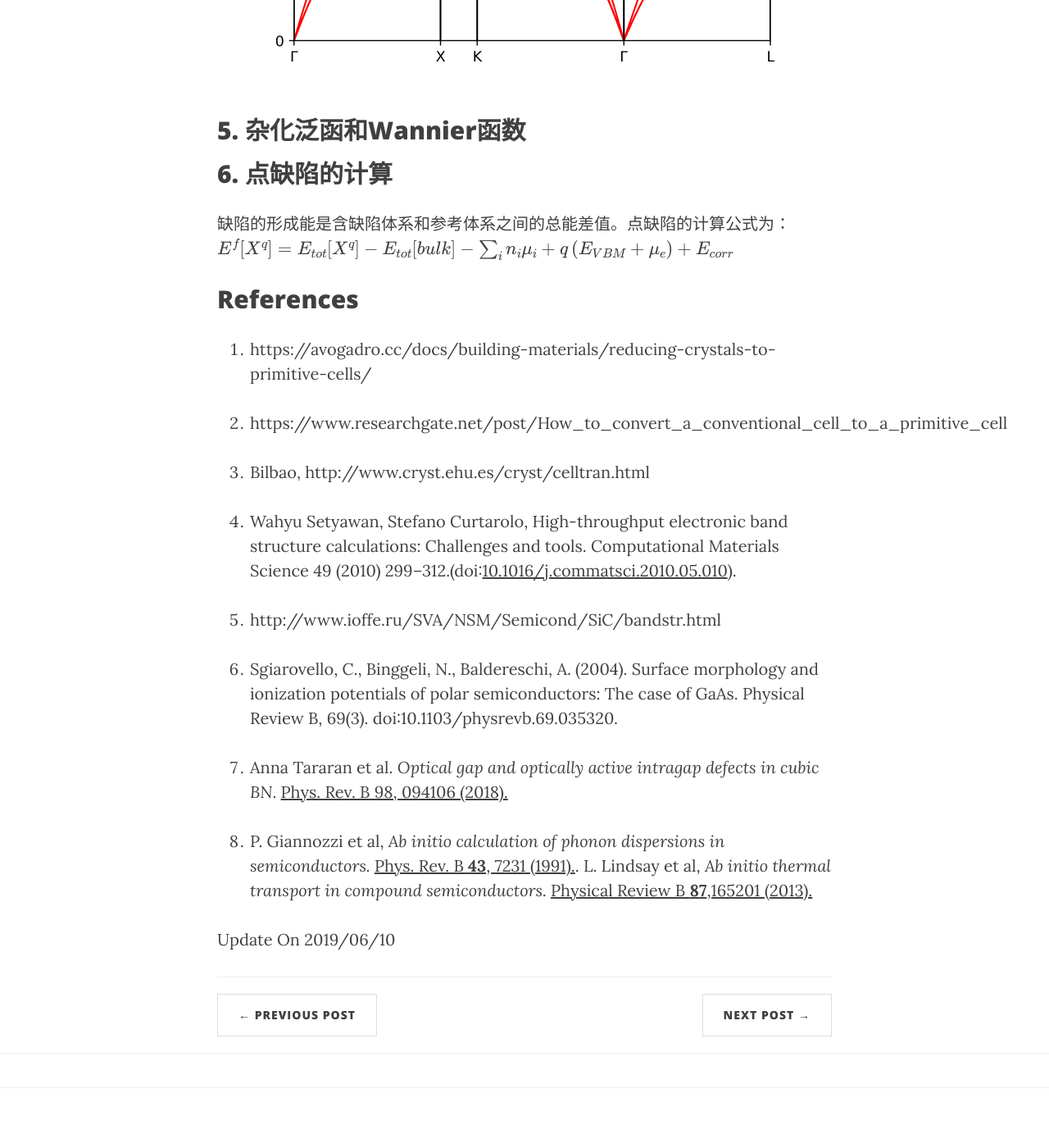
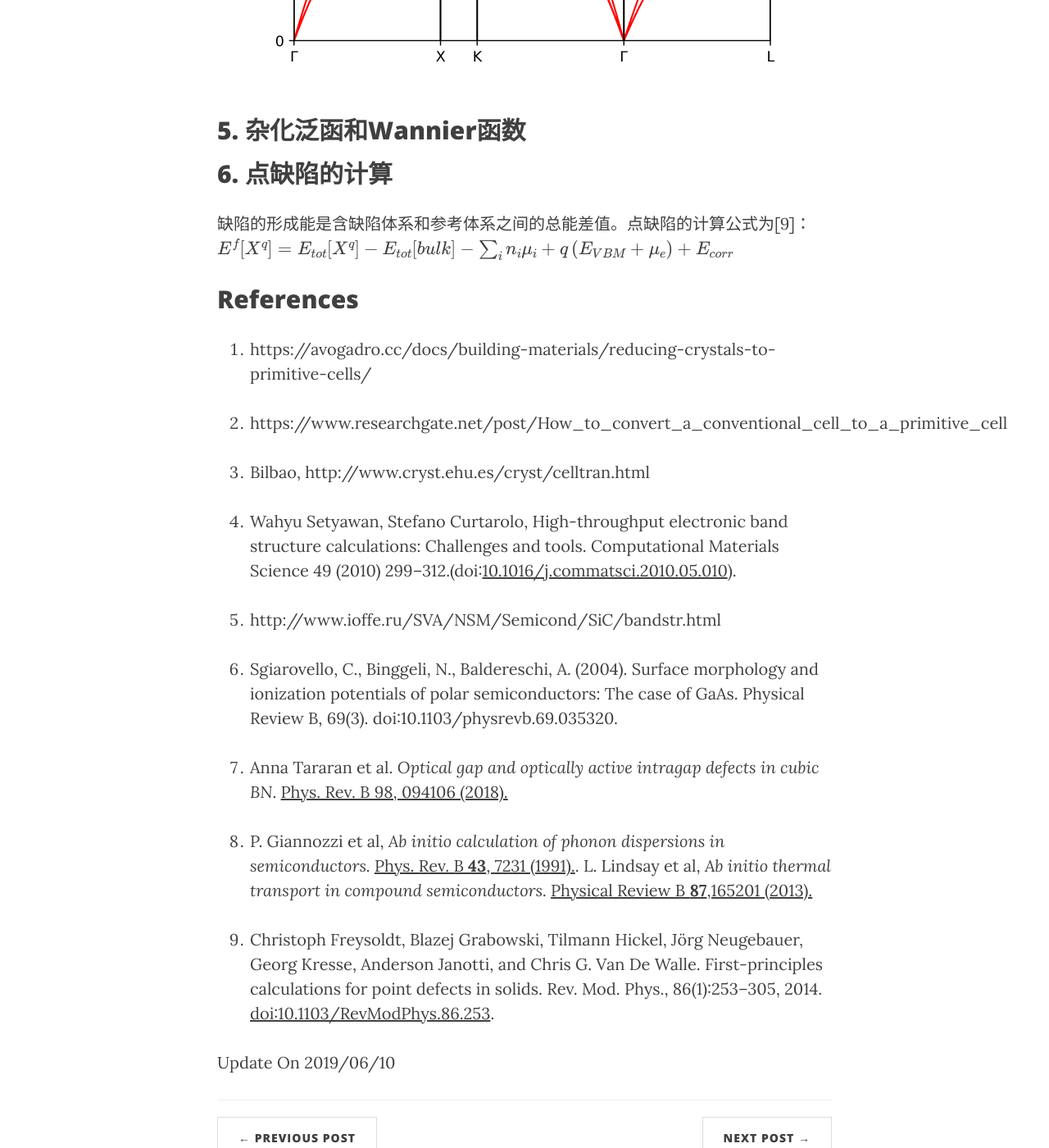
Before and after one commit to yyyu200/DFTbook, a Jekyll site: the page built from _posts/2019-04-01-HandsOn.md, in a window 1280 px wide and 1400 px high, scrolled down 26061 px. Shown: the whole window at 82% size. Built offline with Jekyll 4.4.1, drawn with Linux system fonts in a browser that asks for light colours; nearby versions of some CDN libraries; formulas are drawn with MathJax 3; comment, search, counter and statistics services are not loaded.

Commit message:
modify at20190611-10:56:52-aliyun

```diff
--- a/_posts/2019-04-01-HandsOn.md
+++ b/_posts/2019-04-01-HandsOn.md
@@ -918,7 +918,7 @@ ph.x计算结束后（这一步计算量很大），将动力学矩阵由q空间
 ## 5. 杂化泛函和Wannier函数
 
 ## 6. 点缺陷的计算
-缺陷的形成能是含缺陷体系和参考体系之间的总能差值。点缺陷的计算公式为：
+缺陷的形成能是含缺陷体系和参考体系之间的总能差值。点缺陷的计算公式为[9]：
 $E^f[X^q] = E_{tot}[X^q]-E_{tot}[bulk]-\sum_i n_i \mu_i + q \left(E_{VBM} + \mu_e \right) + E_{corr} $
 
 ## References
@@ -935,8 +935,10 @@ $E^f[X^q] = E_{tot}[X^q]-E_{tot}[bulk]-\sum_i n_i \mu_i + q \left(E_{VBM} + \mu_
 
 6. Sgiarovello, C., Binggeli, N., Baldereschi, A. (2004). Surface morphology and ionization potentials of polar semiconductors: The case of GaAs. Physical Review B, 69(3). doi:10.1103/physrevb.69.035320.
 
-7. Anna Tararan et al. *Optical gap and optically active intragap defects in cubic BN*. [Phys. Rev. B 98, 094106 (2018).](doi:http://dx.doi.org/10.1103/PhysRevB.98.094106)
+7. Anna Tararan et al. *Optical gap and optically active intragap defects in cubic BN*. [Phys. Rev. B 98, 094106 (2018).](http://dx.doi.org/10.1103/PhysRevB.98.094106)
 
 8. P. Giannozzi et al, *Ab initio calculation of phonon dispersions in semiconductors.* [Phys. Rev. B **43**, 7231 (1991).](http://dx.doi.org/10.1103/PhysRevB.43.7231). L. Lindsay et al, *Ab initio thermal transport in compound semiconductors.* [Physical Review B **87**,165201 (2013).](http://dx.doi.org/10.1103/PhysRevB.87.165201)
 
+9. Christoph Freysoldt, Blazej Grabowski, Tilmann Hickel, Jörg Neugebauer, Georg Kresse, Anderson Janotti, and Chris G. Van De Walle. First-principles calculations for point defects in solids. Rev. Mod. Phys., 86(1):253–305, 2014. [doi:10.1103/RevModPhys.86.253](http://dx.doi.org/10.1103/RevModPhys.86.253).
+
 Update On 2019/06/10
```
